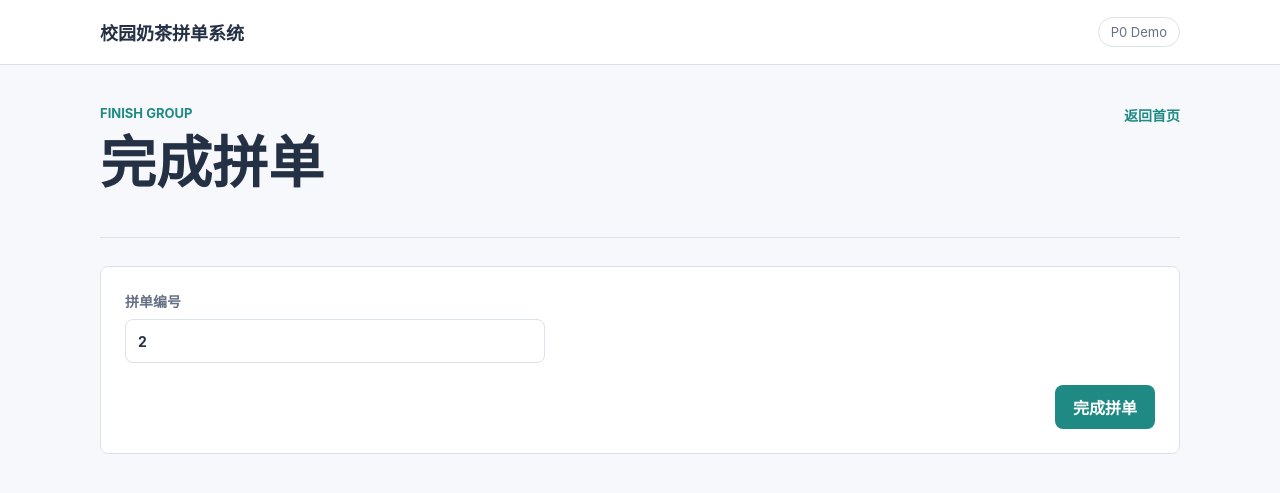
After one commit to fjc2005/nku-db-2026, a Flask app: page /group/finish in a window 1280 px wide. The commit adds this page. Shown: the top 493 px of the page. Run offline with Flask 3, Linux system fonts and the light colour scheme.

Commit message:
update: add finish group order page
Changes:
- Add /group/finish GET and POST handling.
- Call sp_finish_group_order through Python callproc and commit or rollback the connection.
- Add finish_group.html with a group order input and success/error feedback.

Verification:
- Ran Python compile check in the db conda environment.
- Used Flask test client to confirm GET /group/finish returns 200 and renders the group order input.
- Used Flask test client to confirm empty input shows a validation message.
- Used Flask test client to confirm a POST fails gracefully when MySQL is unavailable.
- Checked the staged diff for whitespace issues.

Scope:
- Stage 08 only; live procedure success and repeat-failure demos require a running MySQL database with schema.sql imported.

```diff
--- a/app.py
+++ b/app.py
@@ -1,6 +1,6 @@
 from flask import Flask, render_template, request
 
-from db import execute_write, fetch_one
+from db import execute_write, fetch_one, get_connection
 
 
 STAT_QUERIES = [
@@ -49,6 +49,27 @@ def parse_int(value):
         return int(value)
     except ValueError as exc:
         raise ValueError("请输入有效数字") from exc
+
+
+def finish_group_order(group_order_id):
+    connection = None
+    cursor = None
+    try:
+        connection = get_connection()
+        cursor = connection.cursor()
+        cursor.callproc("sp_finish_group_order", (group_order_id,))
+        for result in cursor.stored_results():
+            result.fetchall()
+        connection.commit()
+    except Exception:
+        if connection is not None:
+            connection.rollback()
+        raise
+    finally:
+        if cursor is not None:
+            cursor.close()
+        if connection is not None and connection.is_connected():
+            connection.close()
 
 
 def create_app():
@@ -151,6 +172,38 @@ def create_app():
             message_type=message_type,
         )
 
+    @app.route("/group/finish", methods=["GET", "POST"])
+    def finish_group():
+        form_data = {"group_order_id": "2"}
+        message = None
+        message_type = None
+
+        if request.method == "POST":
+            form_data = {
+                "group_order_id": request.form.get("group_order_id", "").strip()
+            }
+            try:
+                group_order_id = parse_int(form_data["group_order_id"])
+                if group_order_id is None:
+                    raise ValueError("拼单编号不能为空")
+
+                finish_group_order(group_order_id)
+                message = "拼单完成成功"
+                message_type = "success"
+            except ValueError as exc:
+                message = str(exc)
+                message_type = "error"
+            except Exception as exc:
+                message = f"拼单完成失败：{exc}"
+                message_type = "error"
+
+        return render_template(
+            "finish_group.html",
+            form_data=form_data,
+            message=message,
+            message_type=message_type,
+        )
+
     return app
 
 
--- a/static/style.css
+++ b/static/style.css
@@ -233,6 +233,11 @@ h2 {
     gap: 18px;
 }
 
+.form-grid--single {
+    max-width: 420px;
+    grid-template-columns: 1fr;
+}
+
 .field {
     display: flex;
     flex-direction: column;
--- /dev/null
+++ b/templates/finish_group.html
@@ -0,0 +1,30 @@
+{% extends "base.html" %}
+
+{% block title %}完成拼单{% endblock %}
+
+{% block content %}
+<section class="page-heading">
+    <div>
+        <p class="eyebrow">Finish Group</p>
+        <h1>完成拼单</h1>
+    </div>
+    <a class="back-link" href="{{ url_for('index') }}">返回首页</a>
+</section>
+
+{% if message %}
+<div class="notice notice--{{ message_type }}" role="status">{{ message }}</div>
+{% endif %}
+
+<form class="form-panel" method="post">
+    <div class="form-grid form-grid--single">
+        <label class="field">
+            <span>拼单编号</span>
+            <input type="number" name="group_order_id" min="1" required value="{{ form_data.group_order_id }}">
+        </label>
+    </div>
+
+    <div class="button-row">
+        <button class="primary-button" type="submit">完成拼单</button>
+    </div>
+</form>
+{% endblock %}
```
